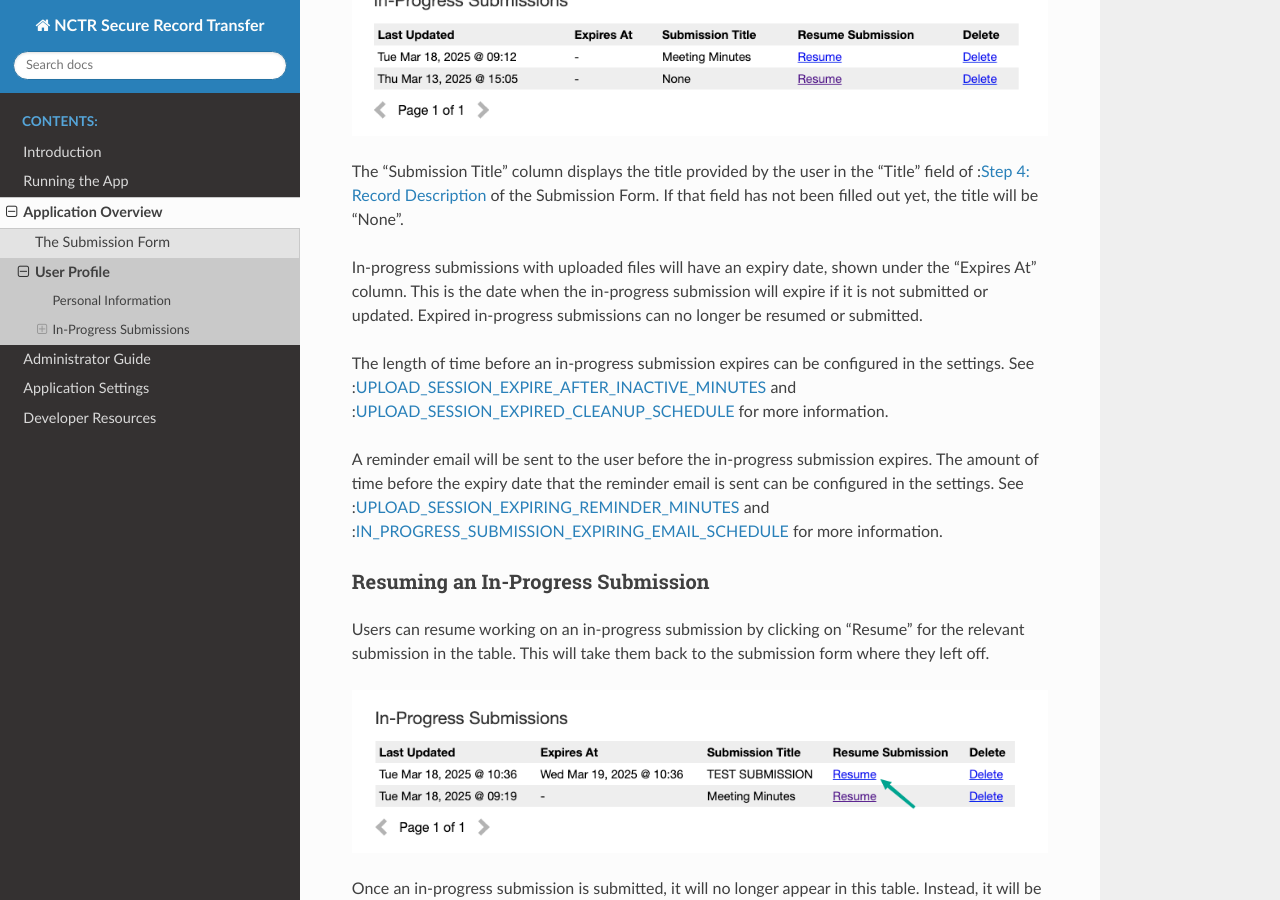
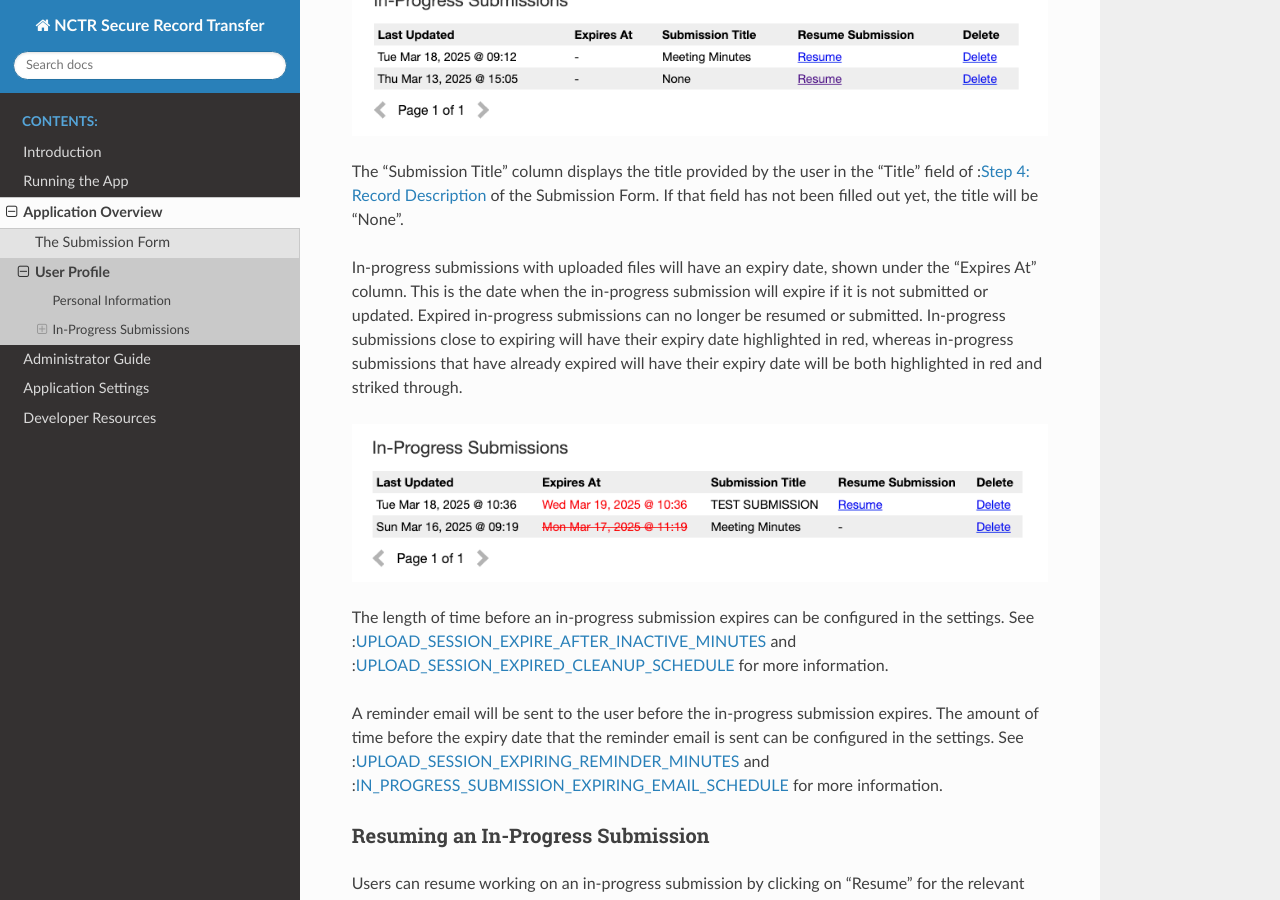
Before and after one commit to NationalCentreTruthReconciliation/Secure-Record-Transfer, a Sphinx documentation site: the page built from docs/application_overview/user-profile.rst, in a window 1280 px wide and 900 px high, scrolled down 1143 px. Built offline with Sphinx 7.4.7 and the Read the Docs theme 3.1.0, drawn with Linux system fonts in a browser that asks for light colours.

Commit message:
Mention expired and close to expiring in-progress submissions

```diff
--- a/docs/application_overview/user-profile.rst
+++ b/docs/application_overview/user-profile.rst
@@ -35,7 +35,13 @@ yet, the title will be "None".
 
 In-progress submissions with uploaded files will have an expiry date, shown under the "Expires At"
 column. This is the date when the in-progress submission will expire if it is not submitted or
-updated. Expired in-progress submissions can no longer be resumed or submitted.
+updated. Expired in-progress submissions can no longer be resumed or submitted. In-progress
+submissions close to expiring will have their expiry date highlighted in red, whereas in-progress
+submissions that have already expired will have their expiry date will be both highlighted in red
+and striked through.
+
+.. image:: images/user_profile_in_progress_submission_expiry.png
+    :alt: User profile in-progress submission expiry
 
 The length of time before an in-progress submission expires can be configured in the settings. See
 ::ref:`UPLOAD_SESSION_EXPIRE_AFTER_INACTIVE_MINUTES` and
```
Also changed, not shown: docs/application_overview/images/user_profile_in_progress_submission_expiry.png (added).
